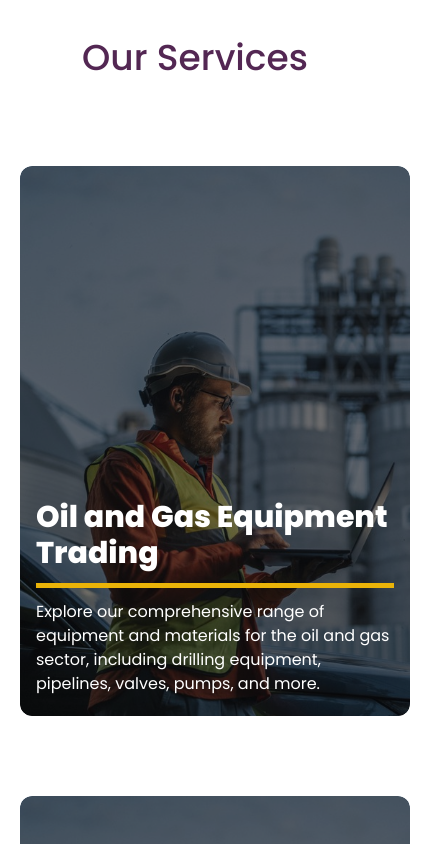
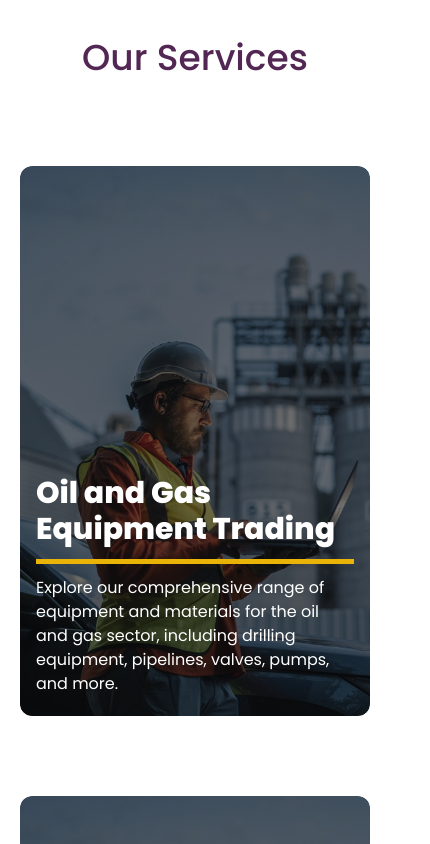
Before and after one commit to mishalibrahim/Mizoc, a Next.js app: page / in a window 390 px wide. Shown: the part 1060-1904 px from the top of the page, 430 px wide, since content can reach past the window. Built offline with nearby package versions, Linux system fonts and the light colour scheme.

Commit message:
bug fix service section

```diff
--- a/components/ServiceCard.tsx
+++ b/components/ServiceCard.tsx
@@ -1,12 +1,15 @@
+import Image from "next/image";
+
 const ServiceCard = () => {
   return (
-    <div>
-      <div className="relative group w-screen h-[550px] sm:w-[24rem] sm:h-[550px] sm:mx-8 mx-5 my-10 rounded-xl hover:scale-105  transition-all duration-500 overflow-hidden">
+    <div className="relative group w-[100%] h-[550px] sm:w-[24rem] sm:h-[550px] sm:mx-8 mx-5 my-10 rounded-xl hover:scale-105  transition-all duration-500 overflow-hidden">
       <div className="absolute top-0 left-0 w-full h-full rounded-[inherit]">
-          <img
+        <Image
           src="/assets/images/service1.png"
           alt="background"
           className="rounded-[inherit] w-full h-full object-cover md:group-hover:scale-125 transition-all duration-500"
+          width={640}
+          height={550}
         />
       </div>
       <div className="w-full h-full bg-[#0000008e]  md:bg-[#00000045] absolute top-0 left-0 z-50 md:group-hover:bg-[#0000008e] rounded-[inherit] transition-all duration-500">
@@ -17,10 +20,9 @@ const ServiceCard = () => {
           <div className="h-[5px] md:w-0 mb-3 md:opacity-0 bg-yellow-500 md:group-hover:w-[120px] md:group-hover:opacity-100 transition-all duration-700"></div>
           <p className="text-white md:opacity-0 group-hover:opacity-100">
             Explore our comprehensive range of equipment and materials for the
-              oil and gas sector, including drilling equipment, pipelines,
-              valves, pumps, and more.
+            oil and gas sector, including drilling equipment, pipelines, valves,
+            pumps, and more.
           </p>
-          </div>
         </div>
       </div>
     </div>
```
Lines whose indentation alone changed are shown as unchanged.
